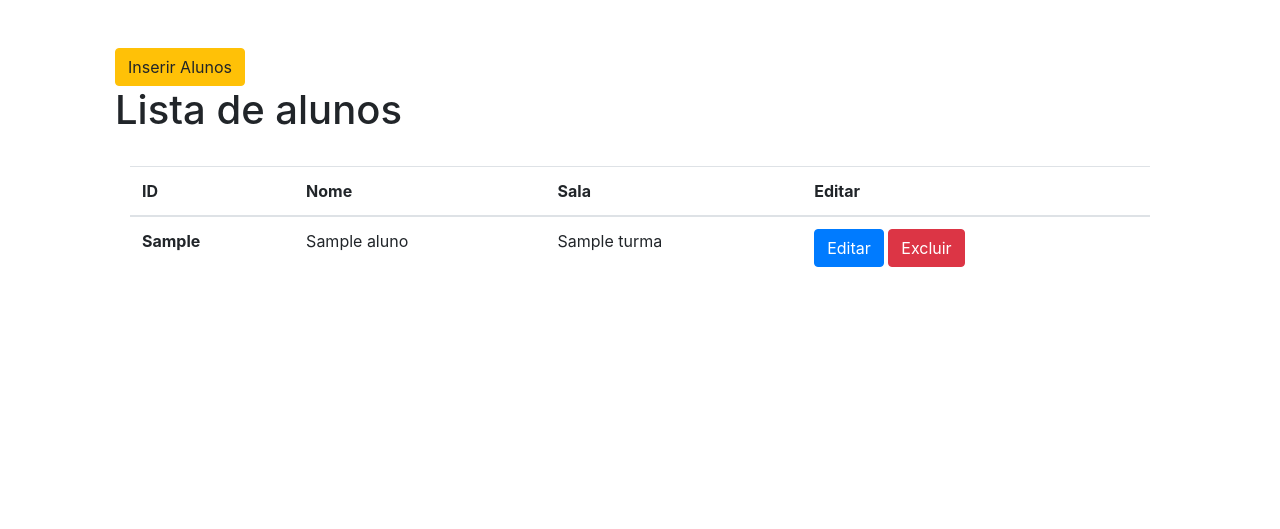
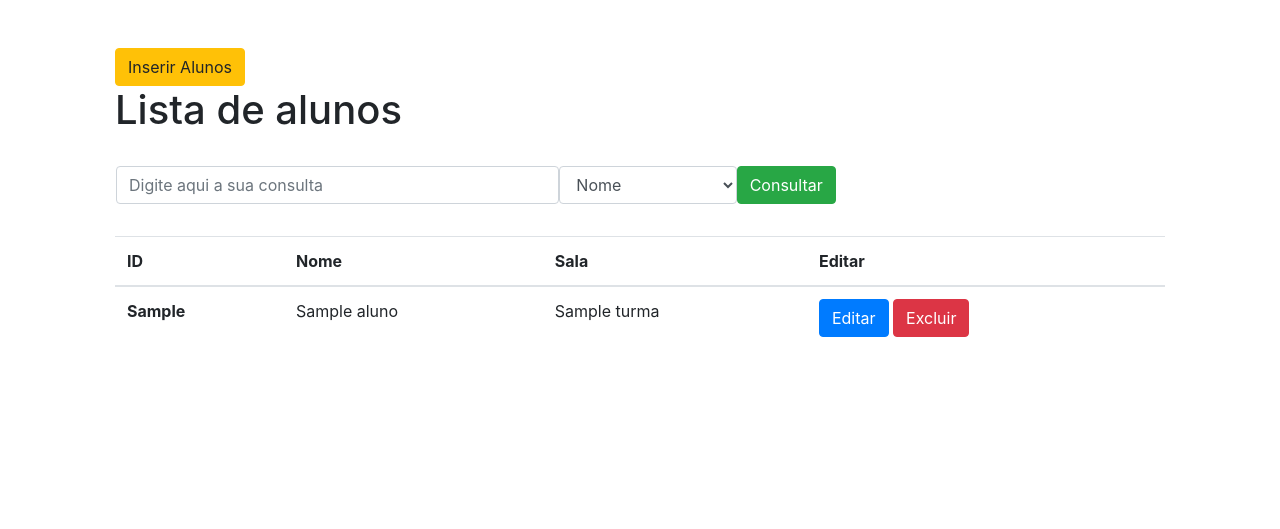
Before and after one commit to luanaAlm/cadastro-django, a Django app: template apps/alunos/templates/listar_alunos.html in a window 1280 px wide. Shown: the part 56-585 px from the top of the page. Run offline with Django 3.2, Linux system fonts and the light colour scheme; the template is opened without the code that fills it: most values are stand-ins (such as "Sample title", 1, 10 or a date in 2020); some libraries are stand-ins or nearby versions.

Commit message:
Consultar Alunos

```diff
--- a/apps/alunos/templates/listar_alunos.html
+++ b/apps/alunos/templates/listar_alunos.html
@@ -6,6 +6,49 @@
 <h1>Lista de alunos</h1>
 
 <br>
+<form action="consulta/" method="POST" name="consulta" class="ml-3">{% csrf_token %}
+    <div class="form-group">
+        <div class="row">
+            <input type="text" class="form-control col-md-5" name="consulta"
+            placeholder="Digite aqui a sua consulta">
+            <select class="form-control col-md-2" name="campo">
+                <option value="nome">Nome</option>
+            </select>
+            <button type="submit" class="btn btn-success">Consultar</button>
+        </div>
+    </div>
+</form>
+<div style="overflow-y: scroll; height: 310px; width: 100%;" align="center">
+    <table class="table">
+        <table class="table table-hover">
+            <thead>
+                <tr>
+                    <th scope="col">ID</th>
+                    <th scope="col">Nome</th>
+                    <th scope="col">Sala</th>
+                    <th scope="col">Editar</th>
+
+
+                </tr>
+            </thead>
+            <tbody>
+
+            {% for aluno in alunos %}
+            <tr>
+                <th scope="row">{{ aluno.ID_Aluno }}</th>
+                <td>{{ aluno.nome }}</td>
+                <td>{{ aluno.turma }}</td>
+                <td>
+                    <a type="button" class="btn btn-primary" href="{% url 'update_aluno' aluno.ID_Aluno %}">Editar</a>
+                    <a type="button" class="btn btn-danger" href="{% url 'delete_aluno' aluno.ID_Aluno %}">Excluir</a>
+                </td>
+            </tr>
+            {% endfor %}
+        </tbody>
+    </table>
+</div>
+
+<!--
 <div class="col-sm-12">
     <table class="table table-hover">
         <thead>
@@ -33,13 +76,5 @@
         </tbody>
     </table>
 </div>
-<!--<ul>
-    {% for aluno in alunos %}
-        <li> {{ aluno.nome }}</li>
-        <li> {{ aluno.turma }}</li>
-        <a type="button" class="btn btn-primary" href="{% url 'update_aluno' aluno.ID_Aluno %}">Editar</a>
-        <a type="button" class="btn btn-danger" href="{% url 'delete_aluno' aluno.ID_Aluno %}">Excluir</a>
-        <hr>
-    {% endfor %}
-    </ul>-->
+-->
 {% endblock %}
--- a/apps/alunos/urls.py
+++ b/apps/alunos/urls.py
@@ -1,5 +1,5 @@
 from django.urls import path
-from .views import listarAlunos, criarAluno, alunoNovo, updateAluno, deleteAluno
+from .views import listarAlunos, criarAluno, alunoNovo, updateAluno, deleteAluno,consulta
 
 
 #urls Alunos
@@ -9,4 +9,5 @@ urlpatterns = [
     path('novo_aluno',alunoNovo, name='novo_aluno'),
     path('^update_aluno/(?P<ID_Aluno>\d+)/$', updateAluno, name='update_aluno'),
     path('^delete_aluno/(?P<ID_Aluno>\d+)/$', deleteAluno, name='delete_aluno'),
+    path('consulta/', consulta, name='consulta'),
 ]
```
Also changed, not shown: apps/alunos/views.py (+12 -0 lines).
